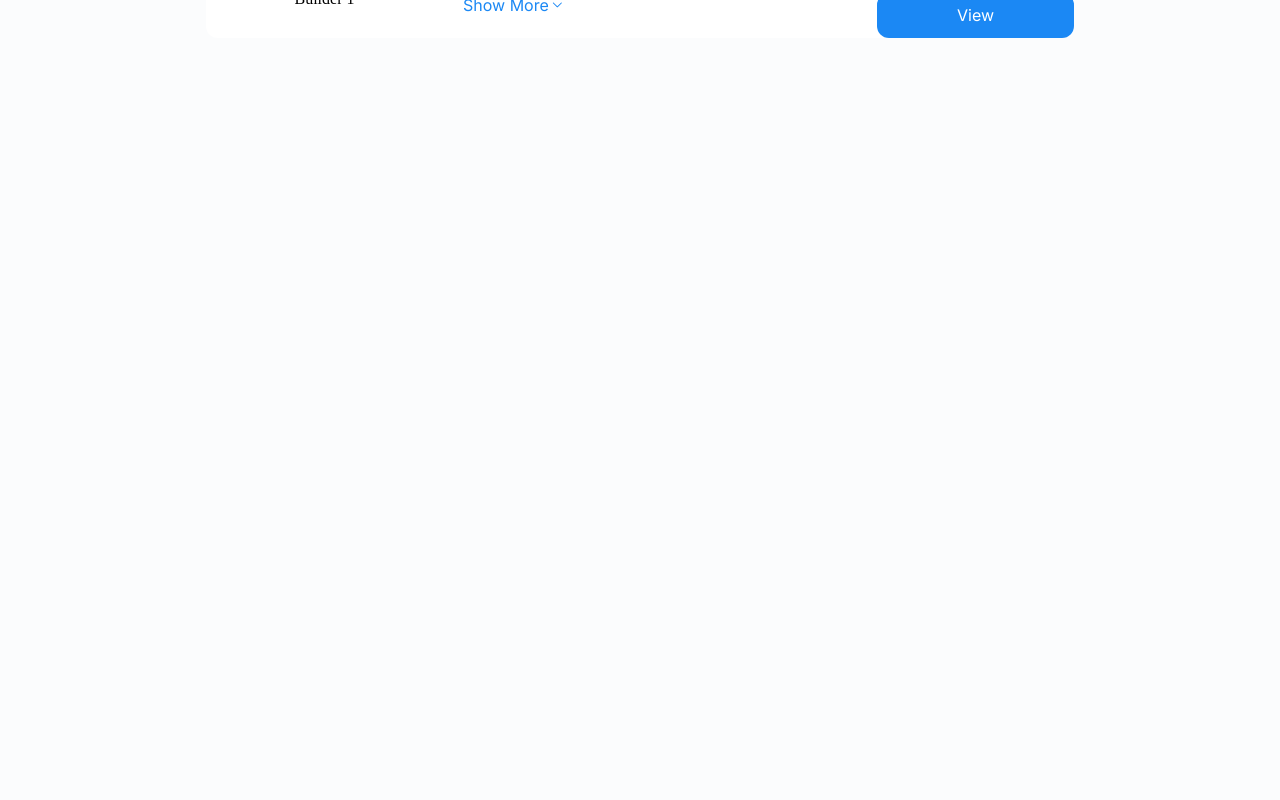
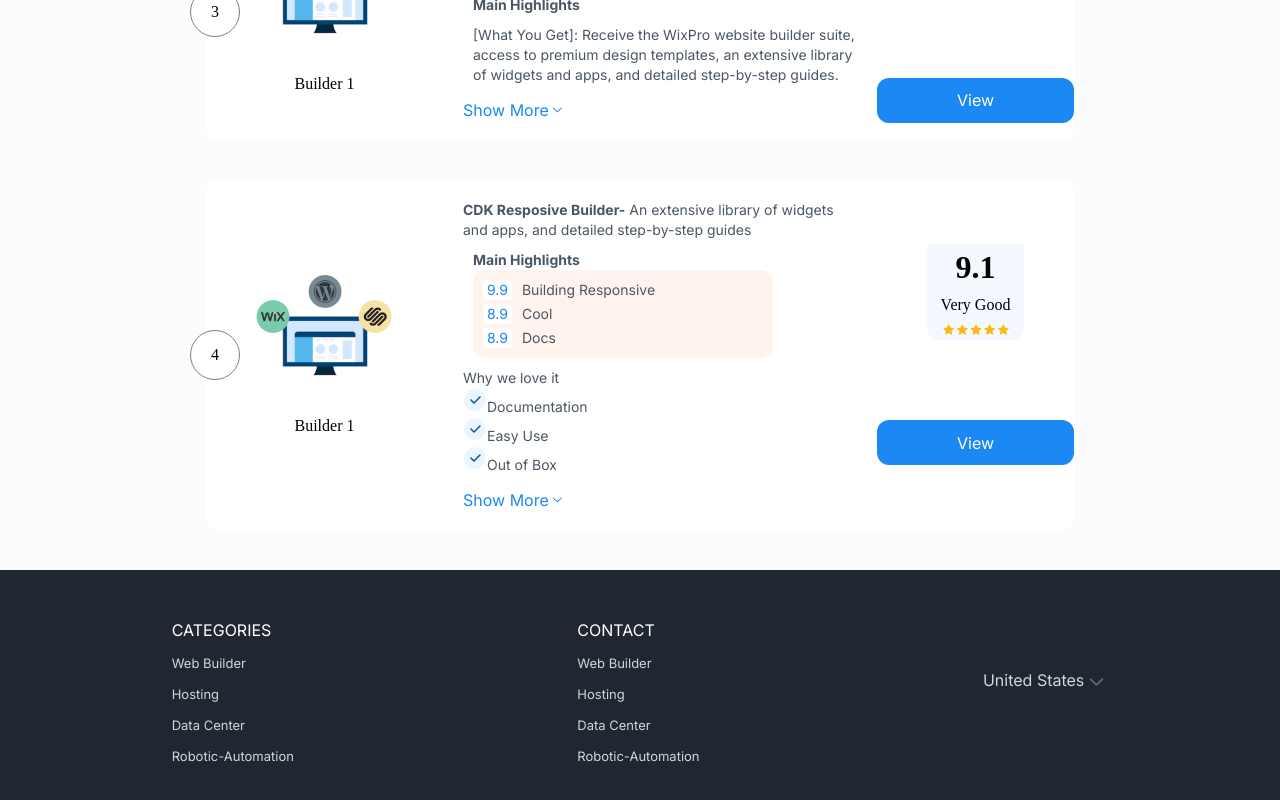
Before and after one commit to sarth-akvaish/LLC_Demo, a React (Vite) app: page / in a window 1280 px wide. Shown: the part 1070-1870 px from the top of the page. Before the commit the page ends 1148 px from the top, so only its background shows below. Built offline with nearby package versions, Linux system fonts and the light colour scheme.

Commit message:
designs added

```diff
--- a/src/App.jsx
+++ b/src/App.jsx
@@ -3,6 +3,7 @@ import Navbar from './components/Navbar/Navbar'
 import Hero from './components/hero/Hero'
 import BreadcrumbExample from './components/BreadCrum/BreadCrum'
 import Cardcontainer from './components/CardContainer/Cardcontainer'
+import Footer from './components/Footer/Footer'
 
 const App = () => {
   return (
@@ -11,6 +12,7 @@ const App = () => {
       <Hero />
       <BreadcrumbExample />
       <Cardcontainer />
+      <Footer />
     </div>
   )
 }
--- a/src/components/Card/Card.jsx
+++ b/src/components/Card/Card.jsx
@@ -2,7 +2,7 @@ import React from 'react'
 import './Card.scss'
 import img from '/img.png'
 import stars from '/stars.png'
-const Card = ( props ) => {
+const Card = (props) => {
     return (
         <div className='card'>
             <div className='index'>{props.id}</div>
@@ -12,8 +12,49 @@ const Card = ( props ) => {
             </div>
             <div className='card-2'>
                 <p><span className='card2-head'>{props.heading}-</span> {props.content}</p>
-                <p className='card2-main'>Main Highlights</p>
-                <p className='card2-get'>[What You Get]: {props.desc}</p>
+                <p className='card2-main'>Main Highlights
+                    {props.isMain ? <div className='main-high'>
+                        <div className='hls'>
+                            <p className='short-btn'>9.9</p>
+                            <p>Building Responsive</p>
+                        </div>
+                        <div className='hls'>
+                            <p className='short-btn'>8.9</p>
+                            <p>Cool</p>
+                        </div>
+                        <div className='hls'>
+                            <p className='short-btn'>8.9</p>
+                            <p>Docs</p>
+                        </div>
+                    </div> : <> </>}
+                </p>
+                {props.desc ?
+                    <p className='card2-get'>[What You Get]: {props.desc}</p> : <></>}
+                {props.isMain ? <div className='loveit'>
+                    <p>Why we love it</p>
+                    <p className='check'>
+                        <svg width="24" height="24" viewBox="0 0 24 24" fill="none" xmlns="http://www.w3.org/2000/svg">
+                            <path d="M12 1.25C9.03169 1.25 6.34318 2.45406 4.3986 4.3986C3.40884 5.38837 2.61093 6.57088 2.06597 7.88493C1.38329 9.27784 1 10.8442 1 12.5C1 18.2989 5.70101 23 11.5 23C13.1558 23 14.7222 22.6166 16.1151 21.934C17.4291 21.389 18.6116 20.5912 19.6014 19.6014C21.546 17.6568 22.7501 14.9683 22.7501 12C22.7501 9.03169 21.546 6.34317 19.6014 4.3986C17.6568 2.45406 14.9683 1.25 12 1.25Z" fill="#EBF5FF" />
+                            <path fill-rule="evenodd" clip-rule="evenodd" d="M17.5303 8.46967C17.8233 8.76257 17.8233 9.23743 17.5303 9.53033L11.5303 15.5303C11.2374 15.8232 10.7626 15.8232 10.4697 15.5303L7.46967 12.5303C7.17678 12.2375 7.17678 11.7626 7.46967 11.4697C7.76256 11.1768 8.23743 11.1768 8.53033 11.4697L11 13.9393L16.4697 8.46967C16.7626 8.17678 17.2374 8.17678 17.5303 8.46967Z" fill="#0855A1" />
+                        </svg>
+                        <span>Documentation</span>
+                    </p>
+                    <p className='check'>
+                        <svg width="24" height="24" viewBox="0 0 24 24" fill="none" xmlns="http://www.w3.org/2000/svg">
+                            <path d="M12 1.25C9.03169 1.25 6.34318 2.45406 4.3986 4.3986C3.40884 5.38837 2.61093 6.57088 2.06597 7.88493C1.38329 9.27784 1 10.8442 1 12.5C1 18.2989 5.70101 23 11.5 23C13.1558 23 14.7222 22.6166 16.1151 21.934C17.4291 21.389 18.6116 20.5912 19.6014 19.6014C21.546 17.6568 22.7501 14.9683 22.7501 12C22.7501 9.03169 21.546 6.34317 19.6014 4.3986C17.6568 2.45406 14.9683 1.25 12 1.25Z" fill="#EBF5FF" />
+                            <path fill-rule="evenodd" clip-rule="evenodd" d="M17.5303 8.46967C17.8233 8.76257 17.8233 9.23743 17.5303 9.53033L11.5303 15.5303C11.2374 15.8232 10.7626 15.8232 10.4697 15.5303L7.46967 12.5303C7.17678 12.2375 7.17678 11.7626 7.46967 11.4697C7.76256 11.1768 8.23743 11.1768 8.53033 11.4697L11 13.9393L16.4697 8.46967C16.7626 8.17678 17.2374 8.17678 17.5303 8.46967Z" fill="#0855A1" />
+                        </svg>
+                        <span>Easy Use</span>
+                    </p>
+                    <p className='check'>
+                        <svg width="24" height="24" viewBox="0 0 24 24" fill="none" xmlns="http://www.w3.org/2000/svg">
+                            <path d="M12 1.25C9.03169 1.25 6.34318 2.45406 4.3986 4.3986C3.40884 5.38837 2.61093 6.57088 2.06597 7.88493C1.38329 9.27784 1 10.8442 1 12.5C1 18.2989 5.70101 23 11.5 23C13.1558 23 14.7222 22.6166 16.1151 21.934C17.4291 21.389 18.6116 20.5912 19.6014 19.6014C21.546 17.6568 22.7501 14.9683 22.7501 12C22.7501 9.03169 21.546 6.34317 19.6014 4.3986C17.6568 2.45406 14.9683 1.25 12 1.25Z" fill="#EBF5FF" />
+                            <path fill-rule="evenodd" clip-rule="evenodd" d="M17.5303 8.46967C17.8233 8.76257 17.8233 9.23743 17.5303 9.53033L11.5303 15.5303C11.2374 15.8232 10.7626 15.8232 10.4697 15.5303L7.46967 12.5303C7.17678 12.2375 7.17678 11.7626 7.46967 11.4697C7.76256 11.1768 8.23743 11.1768 8.53033 11.4697L11 13.9393L16.4697 8.46967C16.7626 8.17678 17.2374 8.17678 17.5303 8.46967Z" fill="#0855A1" />
+                        </svg>
+                        <span>Out of Box</span>
+                    </p>
+
+                </div> : <></>}
                 <button>Show More
                     <svg width="16" height="16" viewBox="0 0 16 16" fill="none" xmlns="http://www.w3.org/2000/svg">
                         <path fill-rule="evenodd" clip-rule="evenodd" d="M3.98043 5.64645C4.17569 5.45118 4.49228 5.45118 4.68754 5.64645L8.33398 9.29289L11.9804 5.64645C12.1757 5.45118 12.4923 5.45118 12.6875 5.64645C12.8828 5.84171 12.8828 6.15829 12.6875 6.35355L8.68754 10.3536C8.49228 10.5488 8.17569 10.5488 7.98043 10.3536L3.98043 6.35355C3.78517 6.15829 3.78517 5.84171 3.98043 5.64645Z" fill="#1B88F4" />
--- a/src/components/Card/Card.scss
+++ b/src/components/Card/Card.scss
@@ -6,7 +6,7 @@
     background-color: white;
     // padding: 20px;
     border-radius: 12px;
-    max-height: 255px;
+    // max-height: 255px;
     margin: 20px;
 
     .index {
@@ -52,6 +52,48 @@
         .card2-main {
             margin: 10px;
             font-weight: 700;
+
+            .main-high {
+                display: flex;
+                flex-direction: column;
+                justify-content: flex-start;
+                font-weight: 400;
+                background-color: rgba(255, 244, 237, 1);
+                padding: 10px;
+                border-radius: 12px;
+                width: 300px;
+                gap:4px;
+
+                .hls {
+                    display: flex;
+                    flex-direction: row;
+                    font-weight: 400;
+                    gap: 10px;
+
+
+                    .short-btn {
+                        background-color: white;
+                        border-radius: 4px;
+                        padding: 0 4px ;
+                        color: rgba(27, 136, 244, 1);
+                    }
+                }
+            }
+
+            .loveit {
+                display: flex;
+                flex-direction: column;
+
+                .check {
+                    display: flex;
+                    flex-direction: row;
+                    // align-items: center;
+                    // justify-content: center;
+                    gap: 10px;
+                }
+            }
+
+
         }
 
         .card2-get {
--- a/src/components/CardContainer/Cardcontainer.jsx
+++ b/src/components/CardContainer/Cardcontainer.jsx
@@ -11,6 +11,7 @@ const Cardcontainer = () => {
       "content": "Comprehensive Digital Platform Creation Tool, Streamlined Design Interface for Professional Websites and Online Stores (Black/Blue)",
       "desc": "Receive the WixPro website builder suite, access to premium design templates, an extensive library of widgets and apps, and detailed step-by-step guides.",
       "rating": 9.8,
+      "isMain": false,
       "remarks": "Exceptional",
       "isBestValue": true
     },
@@ -19,6 +20,7 @@ const Cardcontainer = () => {
       "heading": "SiteCraft 68-Inch Ultimate Web Design Studio",
       "content": "Advanced Site Creation Toolkit, Intuitive Drag-and-Drop Editor for Dynamic Websites and E-commerce Platforms (Green/White)",
       "desc": "Gain access to the SiteCraft design studio, featuring a robust selection of design elements, SEO optimization tools, and e-commerce integrations.",
+      "isMain": false,
       "rating": 9.5,
       "remarks": "Excellent",
       "isBestValue": true
@@ -28,8 +30,20 @@ const Cardcontainer = () => {
       "content": "Comprehensive Digital Platform Creation Tool, Streamlined Design Interface for Professional Websites and Online Stores (Black/Blue)",
       "desc": "Receive the WixPro website builder suite, access to premium design templates, an extensive library of widgets and apps, and detailed step-by-step guides.",
       "rating": 9.3,
+      "isMain": false,
       "remarks": "Exceptional",
-      "isBestValue": true
+      "isMain": false,
+      "isBestValue": true,
+    }, {
+      "id": 4,
+      "heading": "CDK Resposive Builder",
+      "content": "An extensive library of widgets and apps, and detailed step-by-step guides",
+      "desc": false,
+      "rating": 9.1,
+      "isMain": false,
+      "remarks": "Very Good",
+      "isMain": true,
+      "isBestValue": true,
     }
   ]
   return (
@@ -39,7 +53,7 @@ const Cardcontainer = () => {
       <Card />
       <Card /> */}
       {datas.map((data) => (
-        <Card key={data.id} id={data.id} heading={data.heading} content={data.heading} desc={data.desc} rating={data.rating} remarks={data.remarks} isBestValue={data.isBestValue } />
+        <Card key={data.id} id={data.id} heading={data.heading} content={data.content} desc={data.desc} rating={data.rating} remarks={data.remarks} isBestValue={data.isBestValue} isMain={data.isMain} />
       ))}
     </div>
   )
--- /dev/null
+++ b/src/components/Footer/Footer.jsx
@@ -0,0 +1,32 @@
+import React from 'react'
+import './footer.scss'
+
+
+const Footer = () => {
+    return (
+        <div className='footer'>
+            <div className='category'>
+                <h3>CATEGORIES</h3>
+                <p>Web Builder</p>
+                <p>Hosting</p>
+                <p>Data Center</p>
+                <p>Robotic-Automation</p>
+            </div>
+            <div className='contact'>
+                <h3>CONTACT</h3>
+                <p>Web Builder</p>
+                <p>Hosting</p>
+                <p>Data Center</p>
+                <p>Robotic-Automation</p>
+            </div>
+            <div className='country'>
+                United States
+                <svg width="24" height="24" viewBox="0 0 24 24" fill="none" xmlns="http://www.w3.org/2000/svg">
+                    <path fill-rule="evenodd" clip-rule="evenodd" d="M5.96967 8.61091C6.26256 8.32973 6.73744 8.32973 7.03033 8.61091L12.5 13.8617L17.9697 8.61091C18.2626 8.32973 18.7374 8.32973 19.0303 8.61091C19.3232 8.89208 19.3232 9.34796 19.0303 9.62911L13.0303 15.3891C12.7374 15.6703 12.2626 15.6703 11.9697 15.3891L5.96967 9.62911C5.67678 9.34796 5.67678 8.89208 5.96967 8.61091Z" fill="#626E79" />
+                </svg>
+            </div>
+        </div>
+    )
+}
+
+export default Footer
--- /dev/null
+++ b/src/components/Footer/footer.scss
@@ -0,0 +1,46 @@
+.footer {
+    padding: 30px;
+    padding-top: 50px;
+    display: flex;
+    flex-direction: row;
+    background-color: rgba(33, 39, 49, 1);
+    color: white;
+    justify-content: space-around;
+    font-family: "Inter";
+    height: 432px;
+
+    .category {
+        display: flex;
+        flex-direction: column;
+        color: rgba(209, 214, 218, 1);
+        font-size: 13px;
+        gap: 15px;
+    }
+
+    .category h3,
+    .contact h3 {
+        color: white;
+        font-family: "Inter";
+        font-size: 16px;
+        font-weight: 400;
+    }
+
+    .contact {
+        display: flex;
+        flex-direction: column;
+        color: rgba(209, 214, 218, 1);
+        font-size: 13px;
+        gap: 15px;
+
+    }
+
+    .country {
+        display: flex;
+        justify-content: center;
+        color: rgba(209, 214, 218, 1);
+        font-family: "Inter";
+        margin-top: 50px;
+    }
+
+
+}
--- a/src/components/hero/hero.scss
+++ b/src/components/hero/hero.scss
@@ -30,7 +30,7 @@
         font-size: 14px;
         font-family: "Inter";
         font-weight: 400;
-
+        color: rgba(75, 86, 101, 1);
         .info-1 {
             display: flex;
             align-items: center;
```
